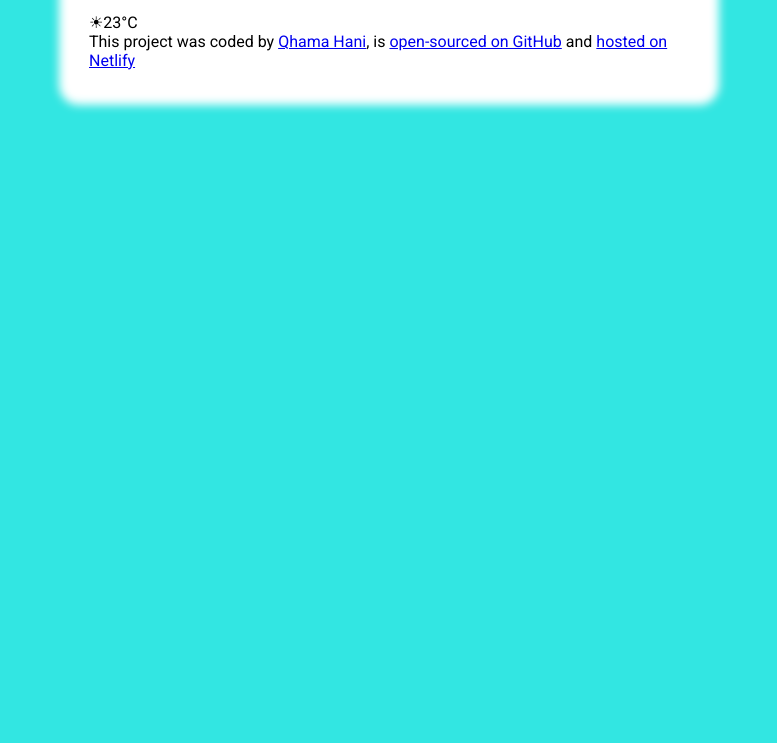
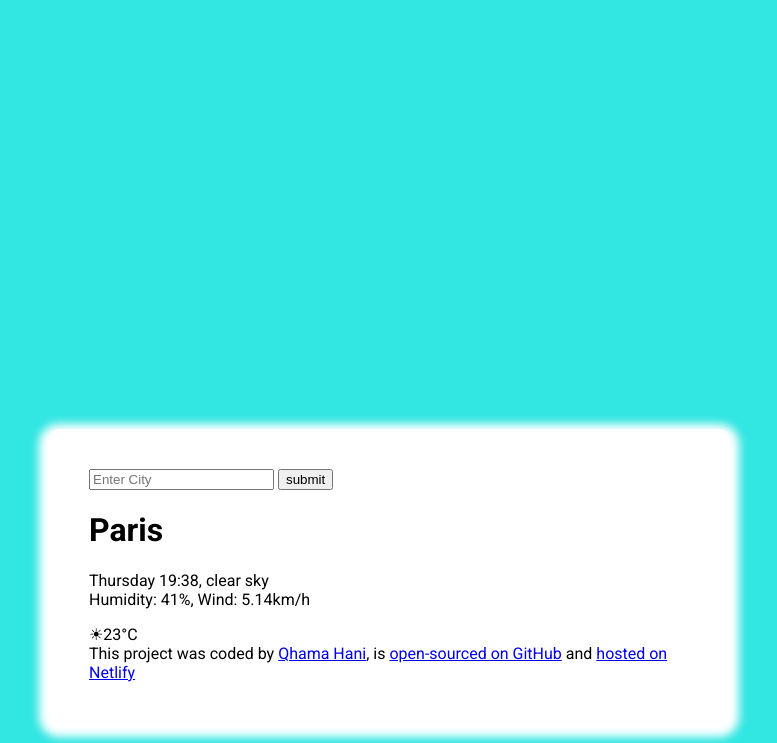
Before and after one commit to QhamaOngezwa/weather-application, a plain HTML site: page index.html in a window 1280 px wide. Shown: the part 203-946 px from the top of the page, without its empty margins (251-1028 px from the left). Before the commit the page ends 800 px from the top, so only its background shows below. Drawn offline with Linux system fonts and the light colour scheme; a web font is replaced by a local one.

Commit message:
Update style.css

```diff
--- a/src/style.css
+++ b/src/style.css
@@ -5,8 +5,8 @@ body {
 .container {
   background-color: white;
   max-width: 600px;
-  margin: 40px auto;
-  padding: 20px;
+  margin: 50% auto;
+  padding: 40px;
   box-shadow: 0 5px 10px 10px rgb(255, 255, 255);
   border-radius: 10px;
 }
```
